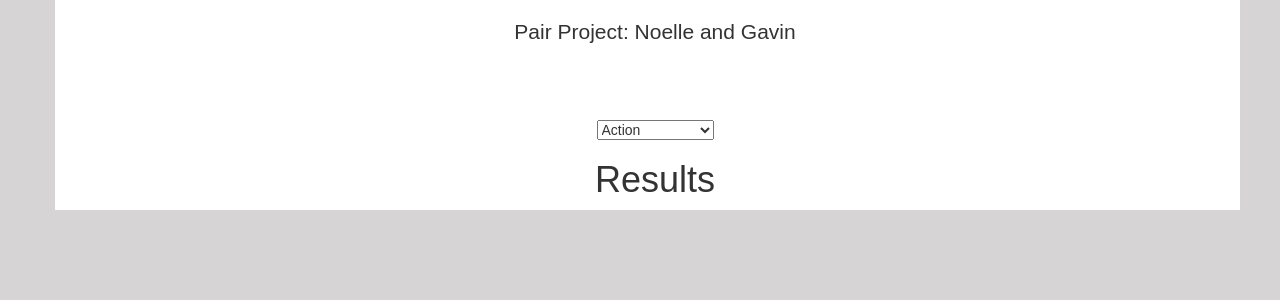
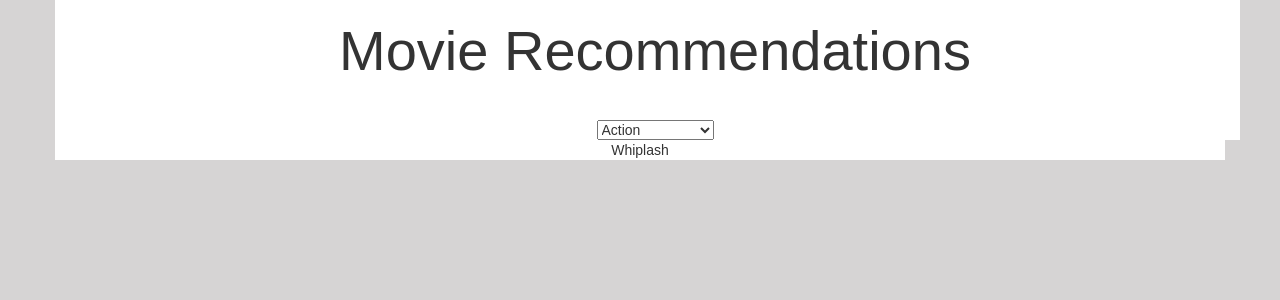
Before and after one commit to noellepavlovic/pair-project, a React (Create React App) app: page /list in a window 1280 px wide. Shown: the top 300 px of the page. Built offline with nearby package versions, Linux system fonts and the light colour scheme.

Commit message:
list routing

```diff
--- a/src/App.css
+++ b/src/App.css
@@ -26,7 +26,7 @@ body {
 }
 
 .App-title {
-  font-size: 1.5em;
+  font-size: 4em;
 }
 
 .App-intro {
--- a/src/App.js
+++ b/src/App.js
@@ -1,7 +1,7 @@
 import React, { Component } from 'react';
 import {Switch, Route} from 'react-router-dom'
 import axios from 'axios';
-
+import List from './components/List'
 import './App.css';
 
 import Header from './components/Header'
@@ -13,25 +13,40 @@ class App extends Component {
 		super();
 		this.state = {
         movie: null,
-        movieList: null
+        movieList: [{ vote_count: 4602,
+          id: 244786,
+          video: false,
+          vote_average: 8.3,
+          title: 'Whiplash',
+          popularity: 77.902784,
+          poster_path: '/lIv1QinFqz4dlp5U4lQ6HaiskOZ.jpg',
+          original_language: 'en',
+          original_title: 'Whiplash',
+          genre_ids: [ 18 ],
+          backdrop_path: '/6bbZ6XyvgfjhQwbplnUh1LSj1ky.jpg',
+          adult: false,
+          overview: 'Under the direction of a ruthless instructor, a talented young drummer begins to pursue perfection at any cost, even his humanity.',
+          release_date: '2014-10-10' }]
 		}
   }
-
   setSelected = (value) => {
     console.log(value);
     axios.post('http://localhost:8080/genre', {genre: value})
     .then((response) => {
-      console.log(response)
+      this.setState({
+        movie: response.data
+      })
+      console.log(this.state.movie);
     })
   }
 
   render() {
-    console.log(this.state.genreId)
     return (
       <div className="App container">
         <Header />
         <Select setSelected={(value) => this.setSelected(value)}/>
-        <Result />
+        <Route exact path='/' render={(props)=><Result movie={this.state.movie}/>}/>
+        <Route path='/list' render={(props)=> <List movieList={this.state.movieList} {...props}/>} />
       </div>
     );
   }
--- a/src/components/Header.js
+++ b/src/components/Header.js
@@ -6,7 +6,7 @@ class Header extends Component {
   render() {
     return (
     <div className="container header">
-        <h1 className="App-title">Pair Project: Noelle and Gavin</h1>
+        <h1 className="App-title">Movie Recommendations</h1>
     </div>
     );
   }
--- /dev/null
+++ b/src/components/List.js
@@ -0,0 +1,20 @@
+import React, { Component } from 'react';
+import '../App.css';
+
+class List extends Component {
+    render() {
+        console.log(this.props.movieList);
+        let newList=[];
+        for (let i=0; i<this.props.movieList.length; i++)
+            newList.push(
+            <div>{this.props.movieList[i].title}</div>
+            )
+            console.log(newList);
+        return(
+            <div>
+                {newList}
+            </div>
+        )
+    }
+}
+export default List;
--- a/src/components/Select.js
+++ b/src/components/Select.js
@@ -1,11 +1,10 @@
 import React, { Component } from 'react';
-
+import axios from 'axios';
 import '../App.css';
 
 class Select extends Component {
 
     handleChange = (e) => {
-
             e.preventDefault();
             this.props.setSelected(e.target.value)
         }
--- a/src/index.js
+++ b/src/index.js
@@ -1,6 +1,12 @@
 import React from 'react';
 import ReactDOM from 'react-dom';
+import {Route, Switch} from 'react-router-dom';
+import {BrowserRouter as Router} from 'react-router-dom';
 import './index.css';
 import App from './App';
 
-ReactDOM.render(<App />, document.getElementById('root'));
+ReactDOM.render((
+    <Router>
+        <App />
+    </Router>
+    ),document.getElementById('root'));
```
Also changed, not shown: api/server.js (+3 -6 lines).
